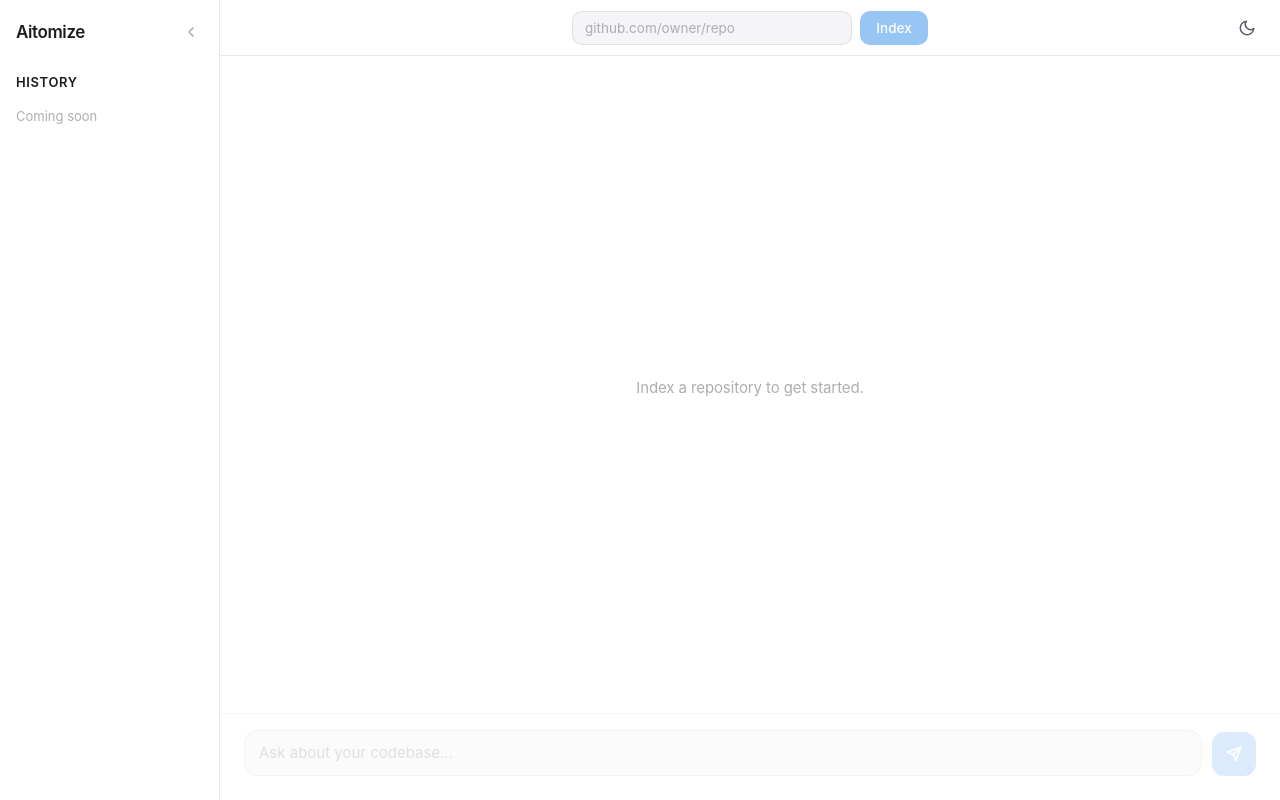
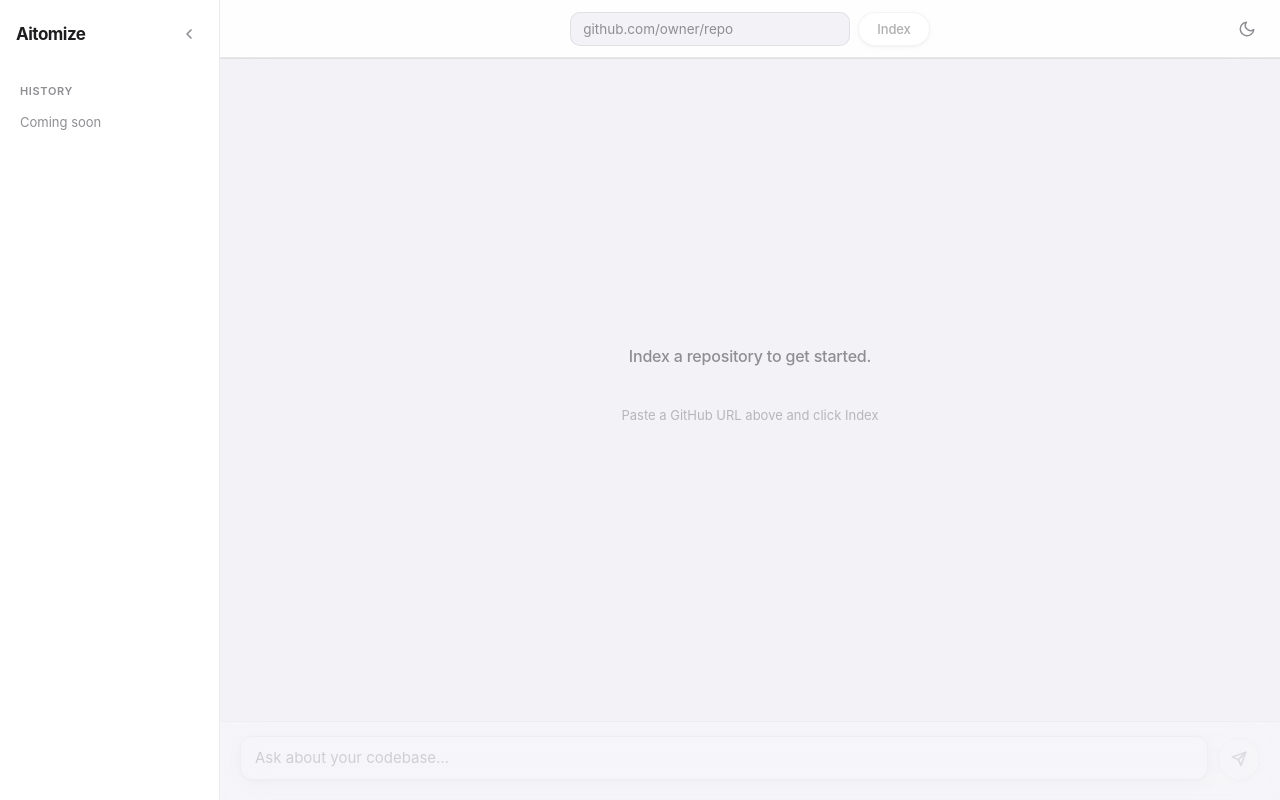
Before and after one commit to vincentmpalma/aitomize, a React app in the folder frontend/: page / in a window 1280 px wide. Built offline with nearby package versions, Linux system fonts and the light colour scheme; the HTML template or start-up script is replaced by a standard one.

Commit message:
(feat) query endpoint will intake a repo, search the database for similar chunks, and return openai response

```diff
--- a/frontend/src/App.css
+++ b/frontend/src/App.css
@@ -8,17 +8,19 @@
   transition: background 0.25s, color 0.25s;
 }
 
+/* Sidebar */
 .sidebar {
   width: 220px;
   flex-shrink: 0;
   border-right: 1px solid var(--border);
-  background: var(--nav-bg);
+  background: var(--sidebar-bg);
   display: flex;
   flex-direction: column;
   padding: 20px 16px;
-  gap: 10px;
+  gap: 8px;
   transition: width 0.25s ease;
   overflow: hidden;
+  box-shadow: 1px 0 0 var(--border);
 }
 
 .sidebar-collapsed {
@@ -30,7 +32,7 @@
   display: flex;
   align-items: center;
   justify-content: space-between;
-  margin-bottom: 16px;
+  margin-bottom: 20px;
 }
 
 .sidebar-toggle {
@@ -41,33 +43,38 @@
   display: flex;
   align-items: center;
   justify-content: center;
-  padding: 4px;
-  border-radius: 6px;
+  padding: 6px;
+  border-radius: 8px;
   transition: color 0.15s, background 0.15s;
   flex-shrink: 0;
 
   &:hover {
     color: var(--text-h);
-    background: var(--border);
+    background: var(--input-bg);
   }
 }
 
 .sidebar-wordmark {
-  font-size: 18px;
+  font-size: 17px;
+  font-weight: 700;
+  letter-spacing: -0.5px;
+  color: var(--text-h);
 }
 
 .sidebar-title {
-  font-size: 13px;
+  font-size: 11px;
   font-weight: 600;
-  color: var(--text-h);
-  letter-spacing: -0.1px;
+  color: var(--text-muted);
+  letter-spacing: 0.06em;
   text-transform: uppercase;
-  letter-spacing: 0.05em;
+  padding: 0 4px;
+  margin-top: 4px;
 }
 
 .sidebar-coming-soon {
   font-size: 13px;
   color: var(--text-muted);
+  padding: 0 4px;
 }
 
 .main-column {
@@ -75,6 +82,7 @@
   display: flex;
   flex-direction: column;
   overflow: hidden;
+  background: var(--chat-bg);
 }
 
 /* Navbar */
@@ -82,25 +90,17 @@
   display: flex;
   align-items: center;
   justify-content: space-between;
-  height: 56px;
+  height: 58px;
   padding: 0 24px;
   border-bottom: 1px solid var(--border);
   background: var(--nav-bg);
-  backdrop-filter: blur(12px);
-  -webkit-backdrop-filter: blur(12px);
+  backdrop-filter: blur(20px);
+  -webkit-backdrop-filter: blur(20px);
+  box-shadow: var(--shadow-nav);
   position: sticky;
   top: 0;
   z-index: 100;
   flex-shrink: 0;
-}
-
-.wordmark {
-  font-size: 17px;
-  font-weight: 600;
-  letter-spacing: -0.4px;
-  color: var(--text-h);
-  user-select: none;
-  min-width: 100px;
 }
 
 .navbar-side {
@@ -140,6 +140,7 @@
   &:focus {
     border-color: var(--accent);
     box-shadow: 0 0 0 3px var(--accent-ring);
+    background: var(--card-bg);
   }
 
   &:disabled {
@@ -150,32 +151,35 @@
 
 .index-btn {
   height: 34px;
-  padding: 0 16px;
-  border-radius: 10px;
-  border: none;
-  background: var(--accent);
-  color: #fff;
+  padding: 0 18px;
+  border-radius: 100px;
+  border: 1px solid var(--btn-border);
+  background: var(--btn-primary);
+  color: var(--btn-primary-text);
   font-family: var(--sans);
-  font-size: 13.5px;
+  font-size: 13px;
   font-weight: 500;
+  letter-spacing: -0.1px;
   cursor: pointer;
   display: flex;
   align-items: center;
   gap: 6px;
-  transition: opacity 0.15s, transform 0.1s;
+  transition: opacity 0.15s, transform 0.12s;
   min-width: 68px;
   justify-content: center;
+  box-shadow: var(--shadow-btn);
 
   &:hover:not(:disabled) {
-    opacity: 0.88;
+    opacity: 0.82;
   }
 
   &:active:not(:disabled) {
-    transform: scale(0.97);
+    transform: scale(0.96);
+    opacity: 0.9;
   }
 
   &:disabled {
-    opacity: 0.4;
+    opacity: 0.35;
     cursor: not-allowed;
   }
 }
@@ -187,15 +191,16 @@
   height: 32px;
   padding: 0 14px;
   border-radius: 100px;
-  background: var(--badge-bg);
+  background: var(--card-bg);
   border: 1px solid var(--border);
+  box-shadow: var(--shadow-sm);
   animation: fadeIn 0.3s ease;
 }
 
 .indexed-label {
   font-size: 13px;
   font-weight: 500;
-  color: var(--text-h);
+  color: var(--text-muted);
   letter-spacing: -0.1px;
 }
 
@@ -207,33 +212,26 @@
 
   &.green {
     background: #34c759;
-    box-shadow: 0 0 0 2px rgba(52, 199, 89, 0.25);
+    box-shadow: 0 0 0 2px rgba(52, 199, 89, 0.2);
   }
 
   &.red {
     background: #ff3b30;
-    box-shadow: 0 0 0 2px rgba(255, 59, 48, 0.25);
+    box-shadow: 0 0 0 2px rgba(255, 59, 48, 0.2);
   }
 }
 
 .theme-toggle {
-  width: 36px;
-  height: 36px;
-  border-radius: 10px;
-  border: 1px solid var(--border);
-  background: transparent;
-  color: var(--text);
+  border: none;
+  background: none;
+  color: var(--text-muted);
   cursor: pointer;
   display: flex;
   align-items: center;
-  justify-content: center;
-  transition: background 0.15s, color 0.15s;
+  justify-content: flex-end;
   min-width: 100px;
-  justify-content: flex-end;
   padding: 0;
-  width: auto;
-  border: none;
-  background: none;
+  transition: color 0.15s;
 
   &:hover {
     color: var(--text-h);
@@ -256,23 +254,32 @@
 .empty-state {
   position: absolute;
   inset: 0;
-  bottom: 80px;
+  bottom: 90px;
   display: flex;
+  flex-direction: column;
   align-items: center;
   justify-content: center;
   pointer-events: none;
+  gap: 8px;
 }
 
 .empty-hint {
-  font-size: 15px;
+  font-size: 16px;
+  font-weight: 500;
   color: var(--text-muted);
-  letter-spacing: -0.1px;
+  letter-spacing: -0.2px;
+}
+
+.empty-sub {
+  font-size: 13px;
+  color: var(--text-muted);
+  opacity: 0.6;
 }
 
 .messages {
   flex: 1;
   overflow-y: auto;
-  padding: 24px 0 8px;
+  padding: 28px 0 12px;
   display: flex;
   flex-direction: column;
   gap: 20px;
@@ -286,7 +293,7 @@
 .message-row {
   display: flex;
   width: 100%;
-  padding: 0 24px;
+  padding: 0 28px;
   box-sizing: border-box;
 }
 
@@ -299,11 +306,11 @@
 }
 
 .bubble {
-  max-width: 480px;
+  max-width: 460px;
   padding: 11px 16px;
   border-radius: 18px;
   font-size: 15px;
-  line-height: 1.5;
+  line-height: 1.55;
   word-break: break-word;
 }
 
@@ -321,10 +328,10 @@
   border: 1px solid var(--border);
   border-radius: 16px;
   font-size: 15px;
-  line-height: 1.65;
+  line-height: 1.7;
   color: var(--text-h);
   box-shadow: var(--shadow-sm);
-  animation: slideUp 0.25s ease;
+  animation: slideUp 0.2s ease;
 }
 
 /* Chat input */
@@ -332,34 +339,37 @@
   display: flex;
   align-items: flex-end;
   gap: 10px;
-  padding: 16px 24px 24px;
+  padding: 14px 20px 20px;
   border-top: 1px solid var(--border);
-  background: var(--bg);
+  background: var(--nav-bg);
+  backdrop-filter: blur(20px);
+  -webkit-backdrop-filter: blur(20px);
   transition: opacity 0.3s;
   flex-shrink: 0;
 }
 
 .chat-input-bar.dimmed {
-  opacity: 0.38;
+  opacity: 0.35;
   pointer-events: none;
 }
 
 .chat-textarea {
   flex: 1;
-  padding: 11px 14px;
-  border-radius: 14px;
+  padding: 10px 14px;
+  border-radius: 12px;
   border: 1px solid var(--border);
-  background: var(--input-bg);
+  background: var(--card-bg);
   color: var(--text-h);
   font-family: var(--sans);
   font-size: 15px;
   line-height: 1.5;
   resize: none;
   outline: none;
-  min-height: 44px;
+  min-height: 42px;
   max-height: 160px;
   overflow-y: auto;
   transition: border-color 0.2s, box-shadow 0.2s;
+  box-shadow: var(--shadow-sm);
 
   &::placeholder {
     color: var(--text-muted);
@@ -376,29 +386,30 @@
 }
 
 .send-btn {
-  width: 44px;
-  height: 44px;
-  border-radius: 12px;
-  border: none;
-  background: var(--accent);
-  color: #fff;
+  width: 42px;
+  height: 42px;
+  border-radius: 50%;
+  border: 1px solid var(--btn-border);
+  background: var(--btn-primary);
+  color: var(--btn-primary-text);
+  box-shadow: var(--shadow-btn);
   cursor: pointer;
   display: flex;
   align-items: center;
   justify-content: center;
   flex-shrink: 0;
-  transition: opacity 0.15s, transform 0.1s;
+  transition: opacity 0.15s, transform 0.12s;
 
   &:hover:not(:disabled) {
-    opacity: 0.88;
+    opacity: 0.85;
   }
 
   &:active:not(:disabled) {
-    transform: scale(0.94);
+    transform: scale(0.92);
   }
 
   &:disabled {
-    opacity: 0.35;
+    opacity: 0.3;
     cursor: not-allowed;
   }
 }
@@ -425,6 +436,6 @@
 }
 
 @keyframes slideUp {
-  from { opacity: 0; transform: translateY(8px); }
+  from { opacity: 0; transform: translateY(6px); }
   to   { opacity: 1; transform: translateY(0); }
 }
--- a/frontend/src/App.jsx
+++ b/frontend/src/App.jsx
@@ -172,9 +172,10 @@ export default function App() {
         {messages.length === 0 && (
           <div className="empty-state">
             <p className="empty-hint">
-              {indexed
-                ? 'Ask anything about your codebase.'
-                : 'Index a repository to get started.'}
+              {indexed ? 'Ask anything about your codebase.' : 'Index a repository to get started.'}
+            </p>
+            <p className="empty-sub">
+              {indexed ? 'Powered by your indexed repo' : 'Paste a GitHub URL above and click Index'}
             </p>
           </div>
         )}
--- a/frontend/src/index.css
+++ b/frontend/src/index.css
@@ -1,20 +1,27 @@
 :root {
   --sans: -apple-system, BlinkMacSystemFont, 'SF Pro Text', 'SF Pro Display', system-ui, 'Segoe UI', sans-serif;
 
-  --bg: #ffffff;
-  --nav-bg: rgba(255, 255, 255, 0.85);
-  --card-bg: #f9f9f9;
-  --input-bg: #f5f5f7;
-  --text: #5a5a6a;
-  --text-h: #1d1d1f;
-  --text-muted: #aeaeb2;
-  --border: rgba(0, 0, 0, 0.09);
+  --bg: #F2F2F7;
+  --nav-bg: rgba(255, 255, 255, 0.92);
+  --sidebar-bg: #FFFFFF;
+  --card-bg: #FFFFFF;
+  --input-bg: #F2F2F7;
+  --chat-bg: #F2F2F7;
+  --text: #1D1D1F;
+  --text-h: #1D1D1F;
+  --text-muted: #8E8E93;
+  --border: rgba(0, 0, 0, 0.08);
   --accent: #0071e3;
-  --accent-ring: rgba(0, 113, 227, 0.18);
+  --accent-ring: rgba(0, 113, 227, 0.15);
+  --btn-primary: #FFFFFF;
+  --btn-primary-text: #1D1D1F;
+  --btn-border: rgba(0,0,0,0.12);
   --badge-bg: rgba(0, 0, 0, 0.04);
-  --shadow-sm: 0 1px 4px rgba(0, 0, 0, 0.06), 0 4px 16px rgba(0, 0, 0, 0.06);
+  --shadow-sm: 0 1px 3px rgba(0,0,0,0.04), 0 4px 20px rgba(0,0,0,0.07);
+  --shadow-btn: 0 1px 2px rgba(0,0,0,0.1), 0 2px 8px rgba(0,0,0,0.08);
+  --shadow-nav: 0 1px 0 rgba(0,0,0,0.08);
 
-  font: 16px/150% var(--sans);
+  font: 15px/150% var(--sans);
   color: var(--text);
   background: var(--bg);
   font-synthesis: none;
@@ -24,18 +31,25 @@
 }
 
 [data-theme='dark'] {
-  --bg: #111111;
-  --nav-bg: rgba(17, 17, 17, 0.85);
-  --card-bg: #1c1c1e;
-  --input-bg: #1c1c1e;
-  --text: #98989f;
-  --text-h: #f5f5f7;
-  --text-muted: #48484a;
-  --border: rgba(255, 255, 255, 0.1);
+  --bg: #0A0A0A;
+  --nav-bg: rgba(20, 20, 20, 0.92);
+  --sidebar-bg: #141414;
+  --card-bg: #1C1C1E;
+  --input-bg: #2C2C2E;
+  --chat-bg: #0A0A0A;
+  --text: #E5E5EA;
+  --text-h: #F5F5F7;
+  --text-muted: #6E6E73;
+  --border: rgba(255, 255, 255, 0.08);
   --accent: #2997ff;
   --accent-ring: rgba(41, 151, 255, 0.2);
-  --badge-bg: rgba(255, 255, 255, 0.05);
-  --shadow-sm: 0 1px 4px rgba(0, 0, 0, 0.3), 0 4px 16px rgba(0, 0, 0, 0.3);
+  --btn-primary: #2C2C2E;
+  --btn-primary-text: #F5F5F7;
+  --btn-border: rgba(255,255,255,0.1);
+  --badge-bg: rgba(255, 255, 255, 0.06);
+  --shadow-sm: 0 1px 3px rgba(0,0,0,0.3), 0 4px 20px rgba(0,0,0,0.4);
+  --shadow-btn: 0 1px 2px rgba(0,0,0,0.4), 0 2px 8px rgba(0,0,0,0.3);
+  --shadow-nav: 0 1px 0 rgba(255,255,255,0.06);
 }
 
 *,
```
Also changed, not shown: 2 other files (tests, documents, lock files or other folders).
